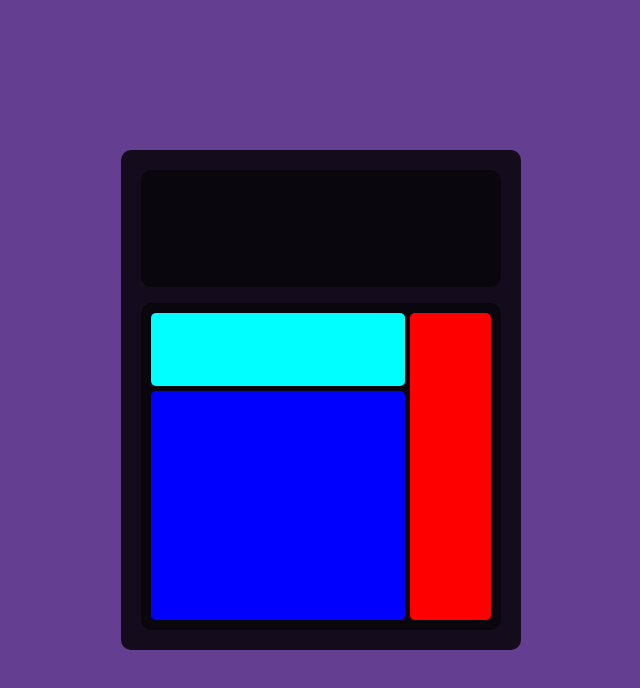
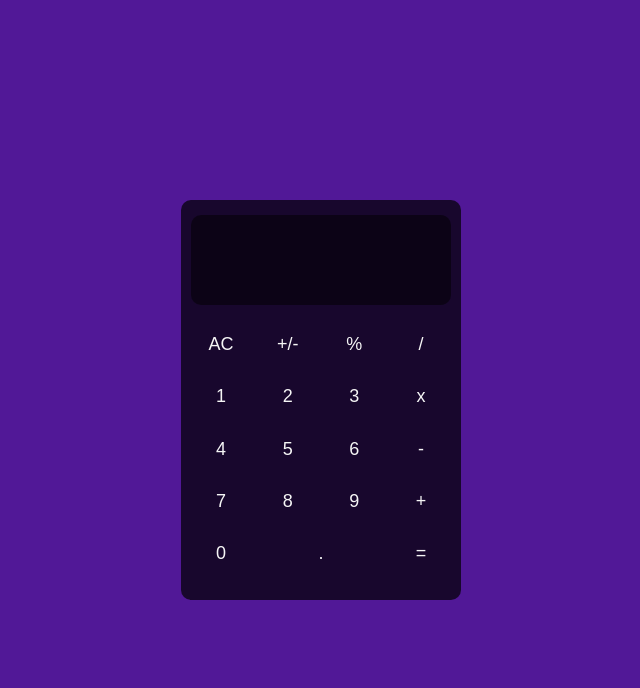
Before and after one commit to danyel-dev/calculator-web, a plain HTML site: page index.html in a window 1280 px wide. Shown: the whole page, without its empty margins (319-959 px from the left). Drawn offline with Linux system fonts and the light colour scheme.

Commit message:
refatoring the project to flexbox

```diff
--- a/index.html
+++ b/index.html
@@ -13,9 +13,39 @@
             <section id="screen"></section>
 
             <section id="operations">
-                <div id="numbers"></div>
-                <div id="operators"></div>
-                <div id="others"></div>
+                <div>
+                    <span>AC</span>
+                    <span>+/-</span>
+                    <span>%</span>
+                    <span>/</span>
+                </div>
+
+                <div>
+                    <span>1</span>
+                    <span>2</span>
+                    <span>3</span>
+                    <span>x</span>
+                </div>
+
+                <div>
+                    <span>4</span>
+                    <span>5</span>
+                    <span>6</span>
+                    <span>-</span>
+                </div>
+
+                <div>
+                    <span>7</span>
+                    <span>8</span>
+                    <span>9</span>
+                    <span>+</span>
+                </div>
+
+                <div>
+                    <span>0</span>
+                    <span>.</span>
+                    <span>=</span>
+                </div>
             </section>
         </main>
     </div>
--- a/style.css
+++ b/style.css
@@ -5,7 +5,7 @@
 }
 
 div#container {
-    background-color: rgb(100, 62, 145);
+    background-color: rgb(81, 24, 151);
     width: 100%;
     height: 100vh;
     display: flex;
@@ -14,51 +14,48 @@ div#container {
 }
 
 main#calculator {
-    width: 400px;
-    height: 500px;
-    background-color: rgba(0, 0, 0, 0.8);
+    width: 280px;
+    height: 400px;
+    background-color: rgba(0, 0, 0, 0.7);
     border-radius: 10px;
-    padding: 20px;
+    padding: 15px 10px;
     display: flex;
     flex-direction: column;
-    gap: 1em;
+    gap: 0.5em;
 }
 
 main#calculator section {
     border-radius: 10px;
+}
+
+section#screen {
+    height: 25%;
     background-color: rgba(0, 0, 0, 0.5);
 }
 
-section#screen {
-    flex-grow: 1;
+section#operations {
+    padding: 5px;
+    height: 75%;
+    display: flex;
+    flex-direction: column;
 }
 
-section#operations {
-    flex-grow: 2.5;
-    display: grid;
-    grid-template-areas:
-        'others others others operators'
-        'numbers numbers numbers operators'
-        'numbers numbers numbers operators'
-        'numbers numbers numbers operators';
-    gap: 5px;
+section#operations div {
+    font-family: sans-serif;
+    font-size: 18px;
+    color: whitesmoke;
+    flex-grow: 1;
     padding: 10px;
+    height: 75%;
+    display: flex;
+    justify-content: space-between;
+    align-items: center;
 }
 
-div#others {
-    grid-area: others;
-    background-color: aqua;
-    border-radius: 5px;
+section#operations span {
+    width: 30px;
+    height: 30px;
+    display: flex;
+    justify-content: center;
+    align-items: center;
 }
-
-div#numbers {
-    grid-area: numbers;
-    border-radius: 5px;
-    background-color: blue;
-}
-
-div#operators {
-    border-radius: 5px;
-    grid-area: operators;
-    background-color: red;
-}
```
